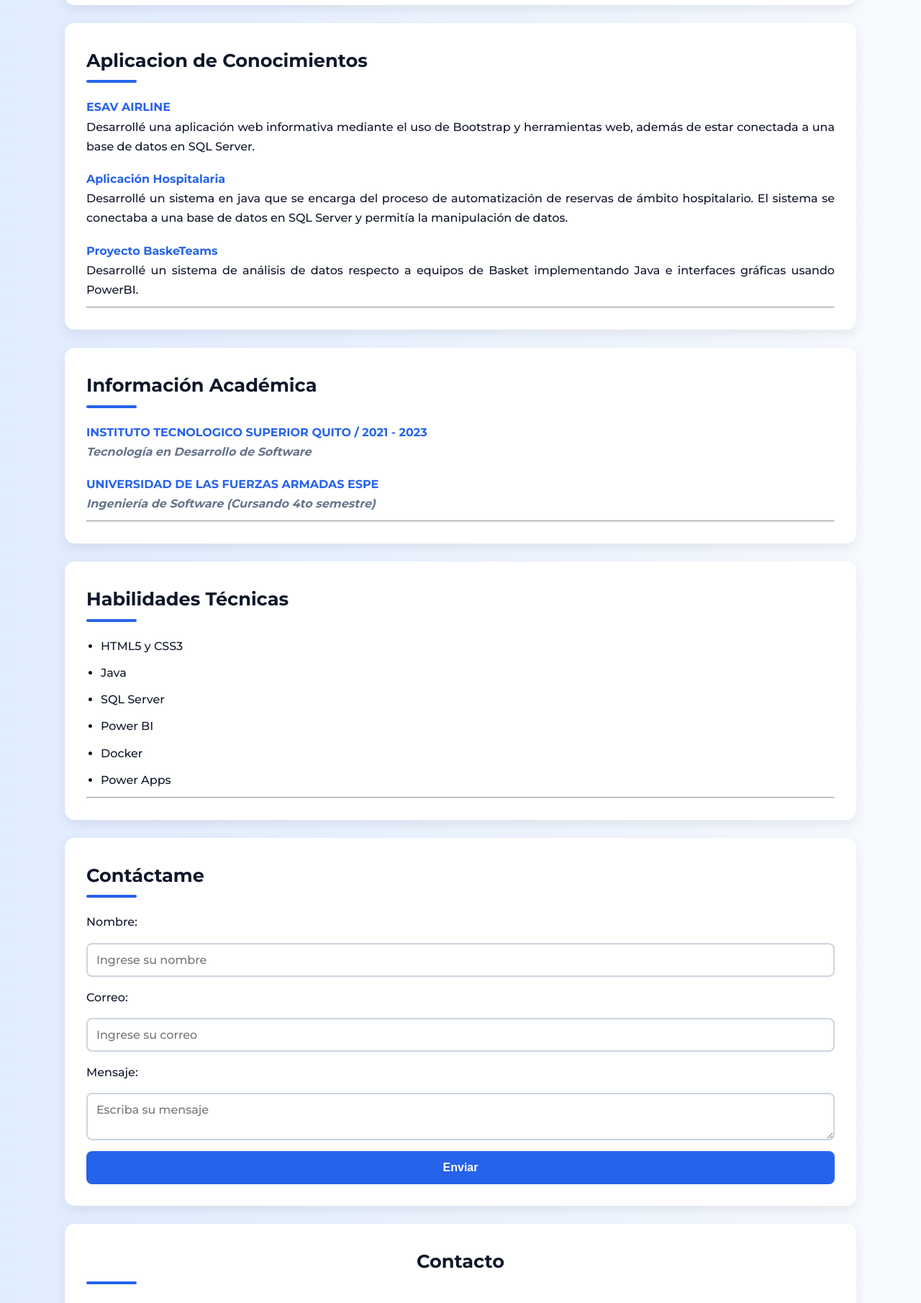
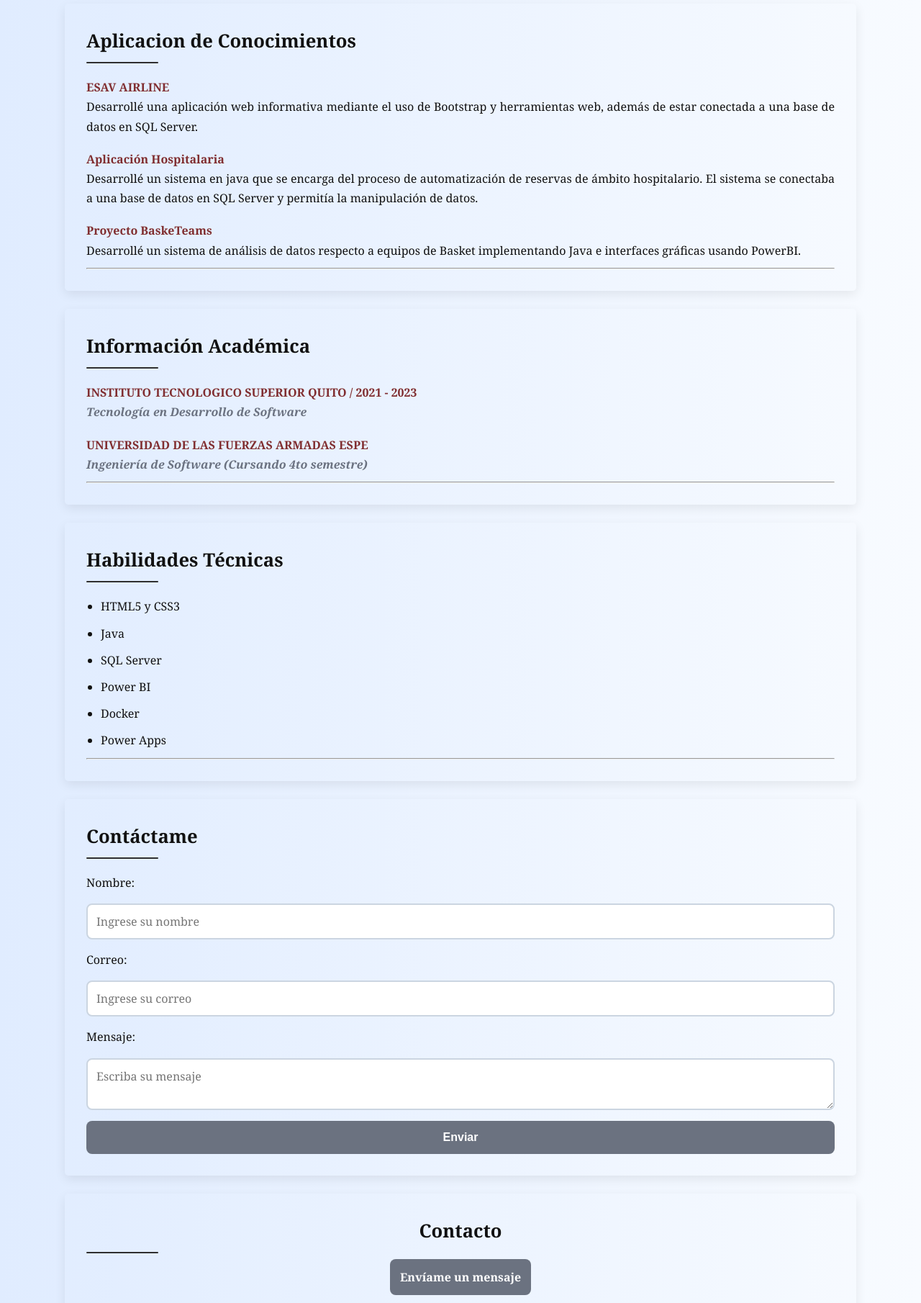
Before and after one commit to Jonas-Dz/Web-Programming, a plain HTML site: page 1er P/Landing Page/index.html in a window 1280 px wide. Shown: the part 1610-3420 px from the top of the page at 72% size. Drawn offline with Linux system fonts and the light colour scheme.

Commit message:
Mejora de estilos

```diff
--- a/1er P/Landing Page/index.html
+++ b/1er P/Landing Page/index.html
@@ -14,7 +14,7 @@
             Jonathan Diaz
         </h1>
         <section>
-            <h4>
+            <h4 id="subtitulo-header">
                 Estudiante de Ingeniería de Software
             </h4>
         </section>
@@ -90,10 +90,14 @@
             <hr>
         </article>
 
-        <section>
+        <article>
             <h3>Aplicacion de Conocimientos</h3>
 
-            <h4>ESAV AIRLINE</h4>
+            <h4>
+                <a href="https://github.com/Jonas-Dz/Web-Programming" target="_blank" id="enlace-git">
+                    ESAV AIRLINE
+                </a>
+            </h4>
             <p>
                 Desarrollé una aplicación web informativa
                 mediante el uso de Bootstrap y herramientas
@@ -101,7 +105,11 @@
                 de datos en SQL Server.
             </p>
 
-            <h4>Aplicación Hospitalaria</h4>
+            <h4>
+                <a href="https://github.com/Jonas-Dz/LandingPageESPE-TECH" target="_blank" id="enlace-git">
+                    Aplicación Hospitalaria
+                </a>
+            </h4>
             <p>
                 Desarrollé un sistema en java que se encarga
                 del proceso de automatización de reservas
@@ -110,16 +118,20 @@
                 Server y permitía la manipulación de datos.
             </p>
 
-            <h4>Proyecto BaskeTeams</h4>
+            <h4>
+                <a href="https://github.com/Jonas-Dz/BaskeTeams" target="_blank" id="enlace-git">
+                    Proyecto BaskeTeams
+                </a>
+            </h4>
             <p>
                 Desarrollé un sistema de análisis de datos
                 respecto a equipos de Basket implementando
                 Java e interfaces gráficas usando PowerBI.
             </p>
             <hr>
-        </section>
+        </article>
 
-        <section>
+        <article>
             <h3>Información Académica</h3>
             <h4>INSTITUTO TECNOLOGICO SUPERIOR QUITO / 2021 - 2023</h4>
             <aside>
@@ -131,9 +143,9 @@
                 <p>Ingeniería de Software (Cursando 4to semestre)</p>
             </aside>
             <hr>
-        </section>
+        </article>
 
-        <section>
+        <article>
             <h3>Habilidades Técnicas</h3>
             <ul>
                 <li>HTML5 y CSS3</li>
@@ -144,7 +156,7 @@
                 <li>Power Apps</li>
             </ul>
             <hr>
-        </section>
+        </article>
 
         <section>
             <h3>Contáctame</h3>
@@ -165,6 +177,7 @@
         <footer>
             <h3>Contacto</h3>
             <a href="https://wa.me/593983342102">Envíame un mensaje</a>
+            <br><br>
             <p>&reg; Jonathan Diaz. Todos los derechos reservados</p>
         </footer>
 
--- a/1er P/Landing Page/style.css
+++ b/1er P/Landing Page/style.css
@@ -1,120 +1,195 @@
-@import url('https://fonts.googleapis.com/css2?family=Montserrat:wght@300;500;700&display=swap');
+/* =========================================
+   VARIABLES GLOBALES
+   Colores, sombras y medidas reutilizables
+========================================= */
+:root{
+    --negro:#111111;
+    --gris-oscuro:#2f2f2f;
+    --gris:#6b7280;
+    --blanco:#ffffff;
+    --fondo:#f4f4f4;
+    --vino:#7b1e3a;
+    --vino-hover:#5c132b;
+    --vino-subtitulos:#802e30;
+    --blanco-hueso:#fffbf4;
 
-:root{
-    --azul:#0f172a;
-    --celeste:#2563eb;
-    --gris:#64748b;
-    --blanco:#ffffff;
-    --fondo:#f1f5f9;
-    --tarjeta:#ffffff;
-    --sombra:0 6px 18px rgba(0,0,0,.08);
-    --hover:0 12px 25px rgba(0,0,0,.15);
-    --radio:14px;
+    --sombra:0 5px 15px rgba(0,0,0,.08);
+    --hover:0 10px 22px rgba(0,0,0,.14);
+
+    --radio:5px;
     --transicion:all .3s ease;
 }
 
+
+/* =========================================
+   RESETEO GENERAL
+   Elimina márgenes predeterminados del navegador
+========================================= */
 *{
     margin:0;
     padding:0;
-    box-sizing:border-box;
+    box-sizing:border-box; /* Mantiene tamaño correcto incluyendo padding */
 }
 
+
+/* =========================================
+   HTML
+   Hace scroll suave entre secciones
+========================================= */
 html{
     scroll-behavior:smooth;
 }
 
+
+/* =========================================
+   BODY
+   Estilo general de toda la página
+========================================= */
 body{
-    font-family:'Montserrat', sans-serif;
+
+    font-family:'Georgia', sans-serif; /* Fuente principal */
+
     background:linear-gradient(to right,#e0ecff,#f8fbff);
-    color:var(--azul);
-    line-height:1.7;
-    padding:20px;
+    /* Fondo degradado horizontal */
+
+    color:var(--negro); /* Color del texto */
+    line-height:1.7; /* Espaciado entre líneas */
+    padding:20px; /* Espacio interno del borde */
 }
 
-/* CONTENEDOR */
 
+/* =========================================
+   CONTENEDOR PRINCIPAL
+   Limita ancho del contenido
+========================================= */
 main{
-    max-width:1100px;
-    margin:auto;
+    max-width:1100px; /* Máximo ancho */
+    margin:auto; /* Centra el contenido */
 }
 
-/* HEADER */
 
+/* =========================================
+   HEADER
+   Sección principal de presentación
+========================================= */
 header{
-    background:linear-gradient(120deg,#0f172a,#1d4ed8);
-    color:white;
-    text-align:center;
-    padding:60px 30px;
-    border-radius:var(--radio);
-    margin-bottom:30px;
-    box-shadow:var(--sombra);
+
+    background:linear-gradient(120deg,var(--negro),var(--vino));
+    /* Fondo degradado */
+
+    color:white; /* Texto blanco */
+    text-align:center; /* Centrado */
+    padding:60px 30px; /* Espaciado interno */
+
+    border-radius:var(--radio); /* Bordes redondeados */
+    margin-bottom:30px; /* Separación inferior */
+
+    box-shadow:var(--sombra); /* Sombra */
 }
 
+
+/* Nombre principal */
 header h1{
     font-size:3.2rem;
     font-weight:700;
 }
 
+
+/* Subtítulo */
 header h4{
     font-weight:300;
     font-size:1.2rem;
     margin-top:10px;
 }
 
-/* BLOQUES */
 
+/* =========================================
+   BLOQUES PRINCIPALES
+   Tarjetas visuales para secciones
+========================================= */
 section,
 article,
 footer{
+
     background:var(--tarjeta);
     padding:30px;
     margin-bottom:25px;
+
     border-radius:var(--radio);
     box-shadow:var(--sombra);
+
     transition:var(--transicion);
 }
 
+
+/* Hover sobre bloques */
 section:hover,
 article:hover,
 footer:hover{
+
     transform:translateY(-6px);
+    /* Eleva el bloque */
+
     box-shadow:var(--hover);
+    /* Intensifica sombra */
 }
 
-/* TITULOS */
+section h4{
+    color:var(--blanco);
+}
 
+
+/* =========================================
+   TÍTULOS PRINCIPALES
+========================================= */
 h3{
+
     font-size:1.6rem;
     margin-bottom:20px;
+
     position:relative;
+    /* Permite posicionar pseudo-elemento */
+
     padding-bottom:10px;
 }
 
+
+/* Línea decorativa debajo del título */
 h3::after{
+
     content:"";
-    width:70px;
-    height:4px;
-    background:var(--celeste);
+    width:100px;
+    height:2px;
+
+    background:var(--gris-oscuro);
+
     position:absolute;
     left:0;
     bottom:0;
+
     border-radius:10px;
 }
 
+
+/* Subtítulos */
 h4{
     margin-top:18px;
-    color:var(--celeste);
+    color:var(--vino-subtitulos);
 }
 
-/* PARRAFOS */
 
+/* =========================================
+   PÁRRAFOS
+========================================= */
 p{
     text-align:justify;
     margin-bottom:10px;
 }
 
-/* LISTAS */
 
+/* =========================================
+   LISTAS
+========================================= */
 ul{
     padding-left:20px;
 }
@@ -123,95 +198,174 @@ li{
     margin-bottom:10px;
 }
 
-/* SELECTORES AVANZADOS */
 
+/* =========================================
+   SELECTORES AVANZADOS
+========================================= */
+
+/* Solo afecta datos de contacto */
 section:first-of-type li{
+
     list-style:none;
-    background:#eff6ff;
+    /* Quita viñetas */
+
+    background:var(--blanco);
+    /* Fondo celeste suave */
+
     padding:12px;
+
     border-left:4px solid var(--celeste);
+    /* Línea lateral */
+
     border-radius:8px;
     margin-bottom:10px;
 }
 
+
+/* Hover solo a items de listas dentro article */
 article ul li:hover{
-    color:var(--celeste);
+    color:var(--gris);
     padding-left:6px;
     transition:.2s;
 }
 
+article #enlace-git{
+    text-decoration:none;
+    color:var(--vino-subtitulos);
+    transition:.2s;
+}
+
+article #enlace-git:hover{
+    text-decoration:none;
+    color:var(--vino-hover);
+    padding-left:6px;
+    transition:.2s;
+    cursor:pointer;
+}
+
+/* Párrafos dentro aside */
 aside p{
+
     font-style:italic;
     color:var(--gris);
     font-weight:600;
 }
 
-/* FORMULARIO */
 
+/* =========================================
+   FORMULARIO
+========================================= */
 form{
+
     display:flex;
     flex-direction:column;
+    /* Apila elementos */
+
     gap:15px;
+    /* Espaciado */
+
     margin-top:20px;
 }
 
+
+/* Inputs y textarea */
 input,
 textarea{
+
     padding:12px;
     border:2px solid #cbd5e1;
     border-radius:8px;
+
     font-family:inherit;
     font-size:1rem;
+
     transition:var(--transicion);
 }
 
+
+/* Al hacer clic */
 input:focus,
 textarea:focus{
+
     outline:none;
-    border-color:var(--celeste);
+
+    border-color:var(--vino-hover);
+
     box-shadow:0 0 8px rgba(37,99,235,.2);
 }
 
+
+/* Botón */
 button{
-    background:var(--celeste);
-    color:white;
+
+    background:var(--gris);
+    color:var(--blanco);
+
     border:none;
+
     padding:14px;
+
     border-radius:8px;
+
     cursor:pointer;
+    /* Cambia cursor */
+
     font-size:1rem;
     font-weight:600;
+
     transition:var(--transicion);
 }
 
+
+/* Hover botón */
 button:hover{
-    background:#1d4ed8;
+
+    background:var(--vino);
     transform:scale(1.02);
 }
 
-/* FOOTER */
 
+/* =========================================
+   FOOTER
+========================================= */
 footer{
     text-align:center;
 }
 
+
+/* Enlace footer */
 footer a{
-    display:inline-block;
     text-decoration:none;
-    margin:15px 0;
-    background:var(--azul);
-    color:white;
-    padding:12px 25px;
+    background:var(--gris);
+    color:var(--blanco);
+
+    border:none;
+
+    padding:14px;
+
     border-radius:8px;
+
+    cursor:pointer;
+    /* Cambia cursor */
+
+    font-size:1rem;
+    font-weight:600;
+
     transition:var(--transicion);
 }
 
+
+/* Hover enlace */
 footer a:hover{
-    background:var(--celeste);
+    background:var(--vino);
+    transform:scale(1.02);
 }
 
-/* RESPONSIVE */
 
+/* =========================================
+   RESPONSIVE DESIGN
+   Adaptación para móviles
+========================================= */
 @media(max-width:768px){
 
     body{
```
